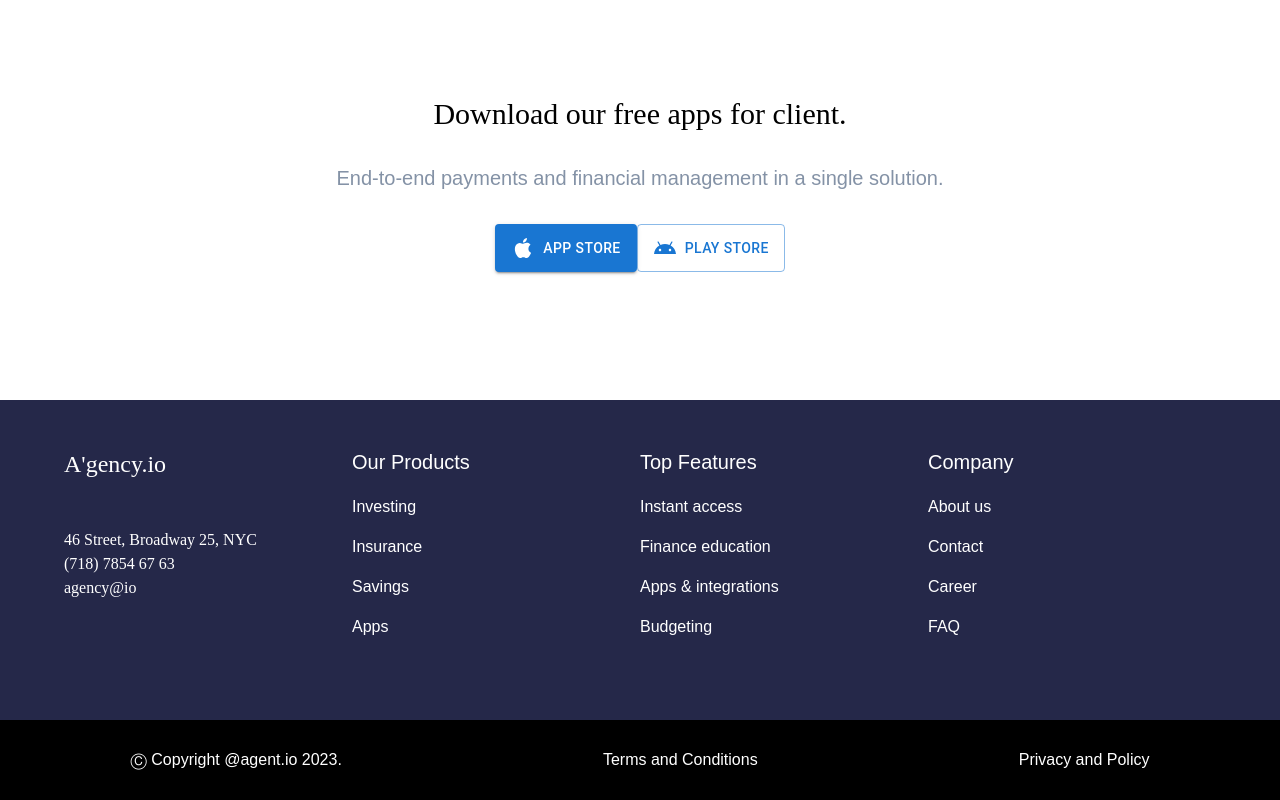
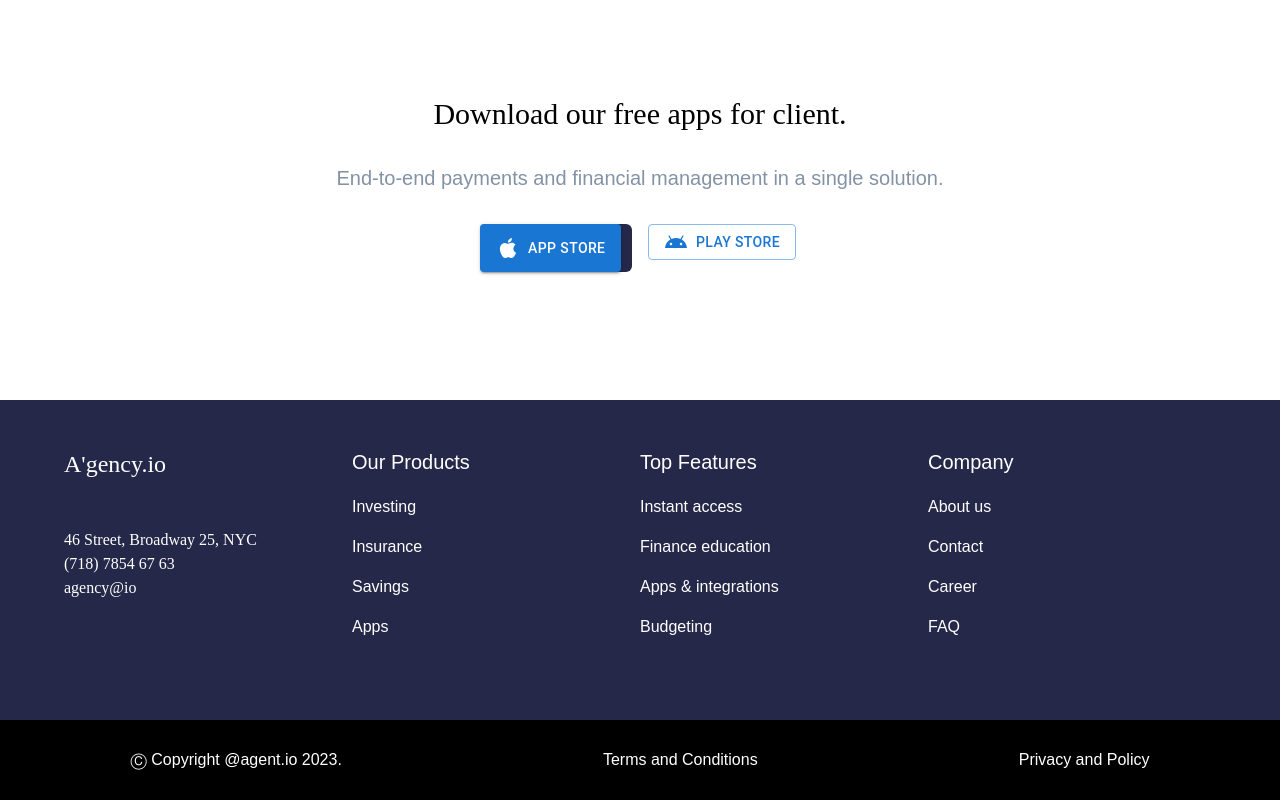
Before and after one commit to nazrinibrahimli/A-gency-website, a Next.js app: page / in a window 1280 px wide. Shown: the part 3294-4094 px from the top of the page. Built offline with nearby package versions, Linux system fonts and the light colour scheme.

Commit message:
changes to MUI components

```diff
--- a/app/page.jsx
+++ b/app/page.jsx
@@ -49,12 +49,14 @@ export default function Home() {
       <p className='text-gray text-center mb-[2rem]'>End-to-end payments and financial management in a single solution.</p>
       <div className="flex justify-center items-center mb-[8rem]">
       <div className="lg:flex sm:none">
-     <div><Button variant="contained" className='font-sans bg-[#252849]  rounded-md mr-[1rem] h-[3rem] hover:bg-gray-dark'><AppleIcon sx={{mr:1}}/>  App store</Button>
+     <div className='w-[9.5rem] font-sans bg-[#252849]  rounded-md mr-[1rem] h-[3rem] hover:bg-gray-dark'>
+       <Button variant="contained" className='font-sans bg-[#252849]  rounded-md mr-[1rem] h-[3rem] hover:bg-gray-dark'><AppleIcon sx={{mr:1}}/>  App store</Button>
       </div>
-      <div>
-      <Button variant="outlined" className='sm:mt-[0.8rem] lg:mt-0 font-sans rounded-md h-[3rem] border-[#252849] text-[#252849]'><AndroidIcon sx={{mr:1}}/> Play store</Button>
+      <div className='w-[9.5rem] sm:mt-[0.8rem] lg:mt-0 font-sans rounded-md h-[3rem] border-[#252849] text-[#252849]'>
+      <Button variant="outlined" className=''><AndroidIcon sx={{mr:1}}/> Play store</Button>
       </div>
-     </div> </div>
+     </div>
+      </div>
       </main>
   )
 }
```
